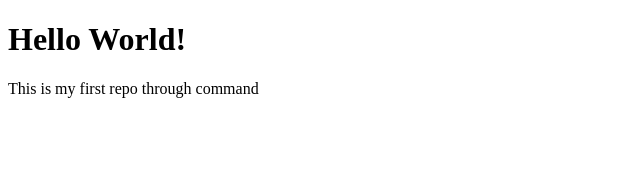
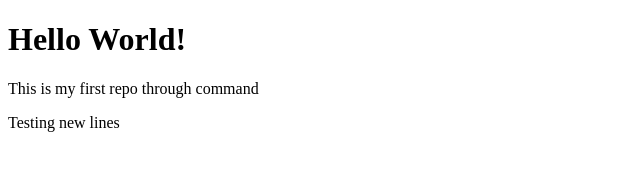
Before and after one commit to jyii1/web-project, a plain HTML site: page index.html in a window 1280 px wide. Shown: the whole page, without its empty margins (0-640 px from the left). Drawn offline with Linux system fonts and the light colour scheme.

Commit message:
new lines index.html

```diff
--- a/index.html
+++ b/index.html
@@ -9,5 +9,6 @@
 <body>
     <h1> Hello World!</h1>
     <p> This is my first repo through command</p>
+    <p> Testing new lines</p>
 </body>
 </html>
```
